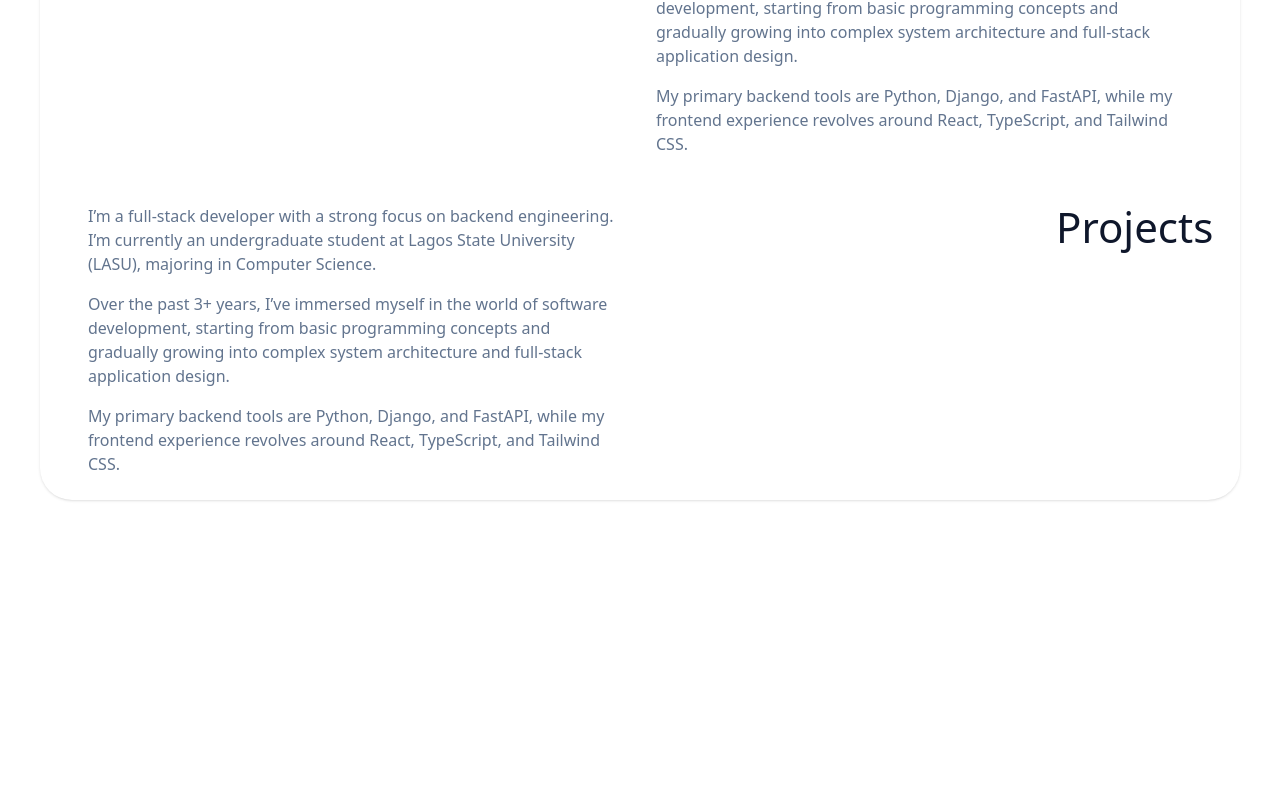
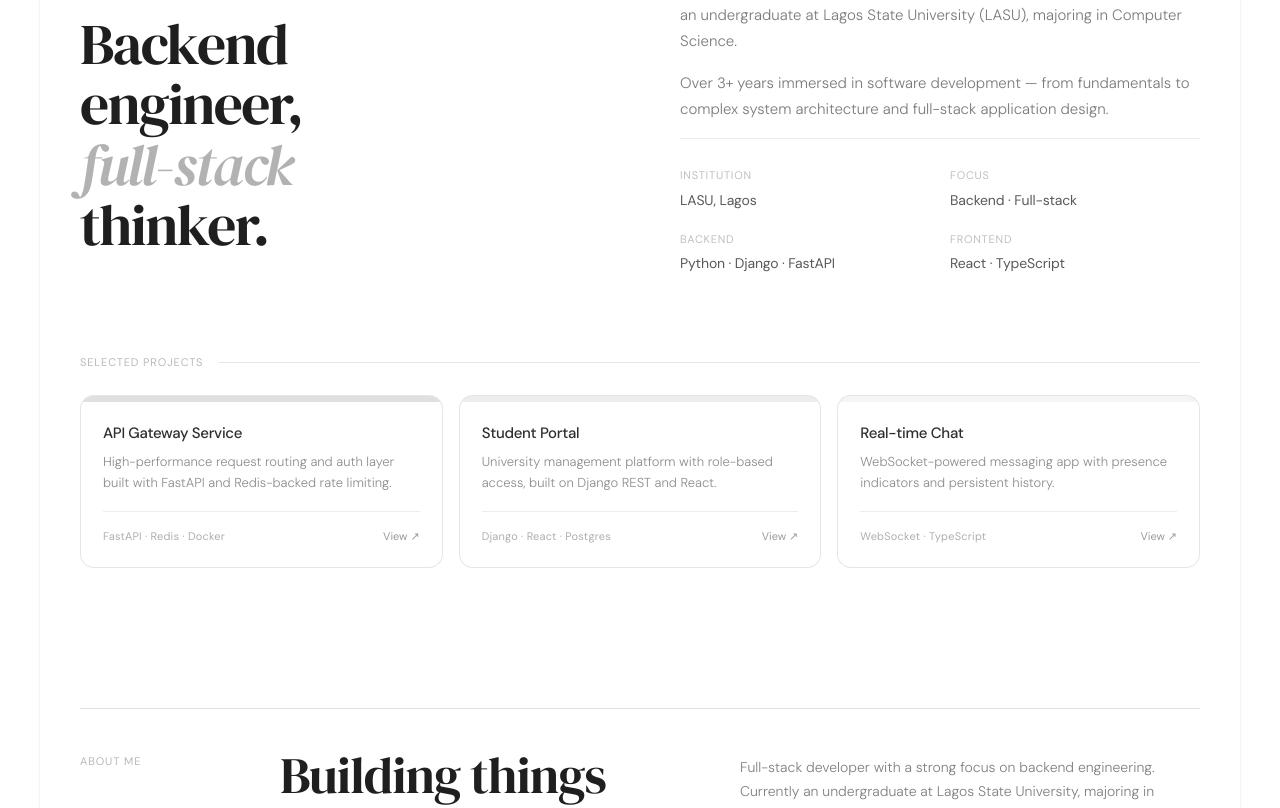
Before and after one commit to Dahmie87/portfolioIn3d, a React (Vite) app: page / in a window 1280 px wide. Shown: the part 812-1620 px from the top of the page. Before the commit the page ends 1320 px from the top, so only its background shows below. Built offline with nearby package versions, Linux system fonts and the light colour scheme.

Commit message:
integrates all three concepts

```diff
--- a/src/components/home.tsx
+++ b/src/components/home.tsx
@@ -5,7 +5,9 @@ import NavBar from "./navbar";
 import About from "./about";
 import SocialIcons from "./social";
 import Projects from "./projects";
-
+import ConceptA from "./concept1";
+import ConceptB from "./concept2";
+import ConceptC from "./concept3";
 export default function ProtoType(): React.ReactElement {
   return (
     <div className="text-slate-900 min-h-screen">
@@ -70,9 +72,9 @@ export default function ProtoType(): React.ReactElement {
           </div>
         </div>
 
-        <About  />
-        <Projects/>
-      </div>
+        <ConceptC/>
+        <ConceptA/>
+              </div>
     </div>
   );
 }
```
